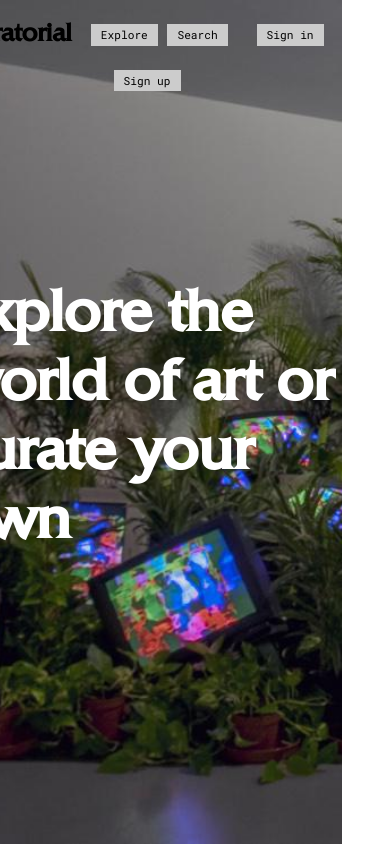
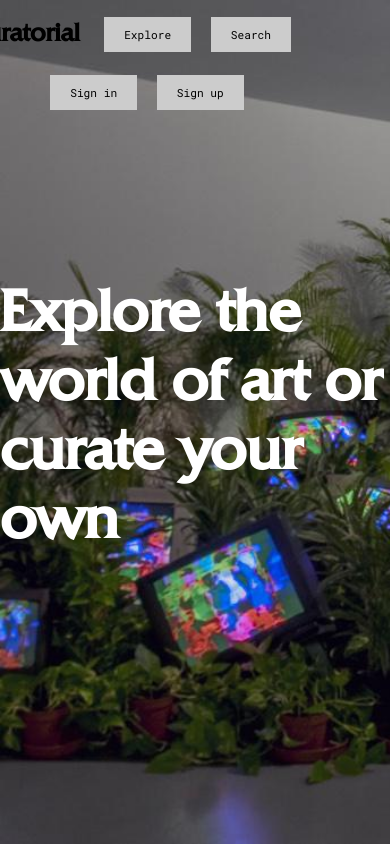
Before and after one commit to softscienceprojects/Curatorial_frontend, a React (Create React App) app: page / in a window 390 px wide. Shown: the top 844 px of the page. Built offline with nearby package versions, Linux system fonts and the light colour scheme; no server answers; grey boxes are pictures that could not be loaded.

Commit message:
Mobile styling

```diff
--- a/src/App.css
+++ b/src/App.css
@@ -18,8 +18,8 @@
 article {
   margin: auto;
   padding-top: 8rem;
-  min-width: 20rem;
-  max-width: 60rem;
+  /* max-width: 80rem;
+  min-width: 20rem; */
 }
 
 hr {
@@ -27,7 +27,8 @@ hr {
 }
 
 .exhibition-container {
-  display: inline-flex;
+  display: flex;
+  flex-wrap: wrap;
 }
 
 #closeWindowButton {
@@ -121,6 +122,8 @@ nav {
   z-index: 100;
 }
 
+
+
 nav .nav-link {
   background-color: #ccc;
   text-decoration: none;
@@ -201,10 +204,13 @@ img.responsive {
 
 
 .home-panel-1 {
+  margin: auto;
   background-image: url("/images/NamJunePaik_TVGarden1974-1977_Courtesy-Kunstsammlung_Nordrhein-Westfalen_Dusseldorf.jpg")
 }
 
 .home-panel-3 {
+  flex-basis: 80%;
+  overflow-y: hidden;
   color: white;
   padding: 3rem;
   background-image: url("/images/TaubaAuerbach_ContemporaryArtDaily.jpg");
@@ -219,6 +225,13 @@ input[type="password"], input[type="email"], input[type="text"] {
   outline: 0;
   background: transparent;
   border-bottom: 1px solid black;
+  min-width: 200px;
+}
+
+input[type="textarea"] {
+  height: 400px;
+  border: 1px solid #000;
+  min-width: 200px;
 }
 
 input[type="submit"] {
@@ -277,30 +290,49 @@ footer {
 
 /* MOBILE */
 
-@media (max-width: 50rem) {
+@media (max-width: 320px) {
+  .App {
+    display: flex;
+    flex-wrap: wrap;
+    justify-content: center;
+  }
+
+  nav {
+    width: 300px;
+    position: fixed;
+  }
 
   nav .nav-link {
-    display:inline;
       background-color: #ccc;
       text-decoration: none;
       color: #000;
-    margin: 0px;
       padding: 5px 10px;
       font-size: 0.7rem;
       line-height: 1;
     }
 
-  nav h1 {
-    display: inline-flex;
+  article {
+    margin: auto;
+    width: 300px;
+    overflow-y: hidden;
   }
 
-  nav h1:after {
-    content: "\a";
-    white-space: pre;
+  .home-panels {
+    padding: 20px;
+    overflow-x: hidden;
+  }
+
+  .home-panel-1, .home-panel-3 {
+    width: 300px;
+  }
+
+  .centerForm {
+    width: 300px;
   }
 
   .artwork-card {
-    max-width: 30rem;
+    max-width: 300px;
+    margin: 10px;
   }
 
 }
```
Lines whose indentation alone changed are shown as unchanged.
